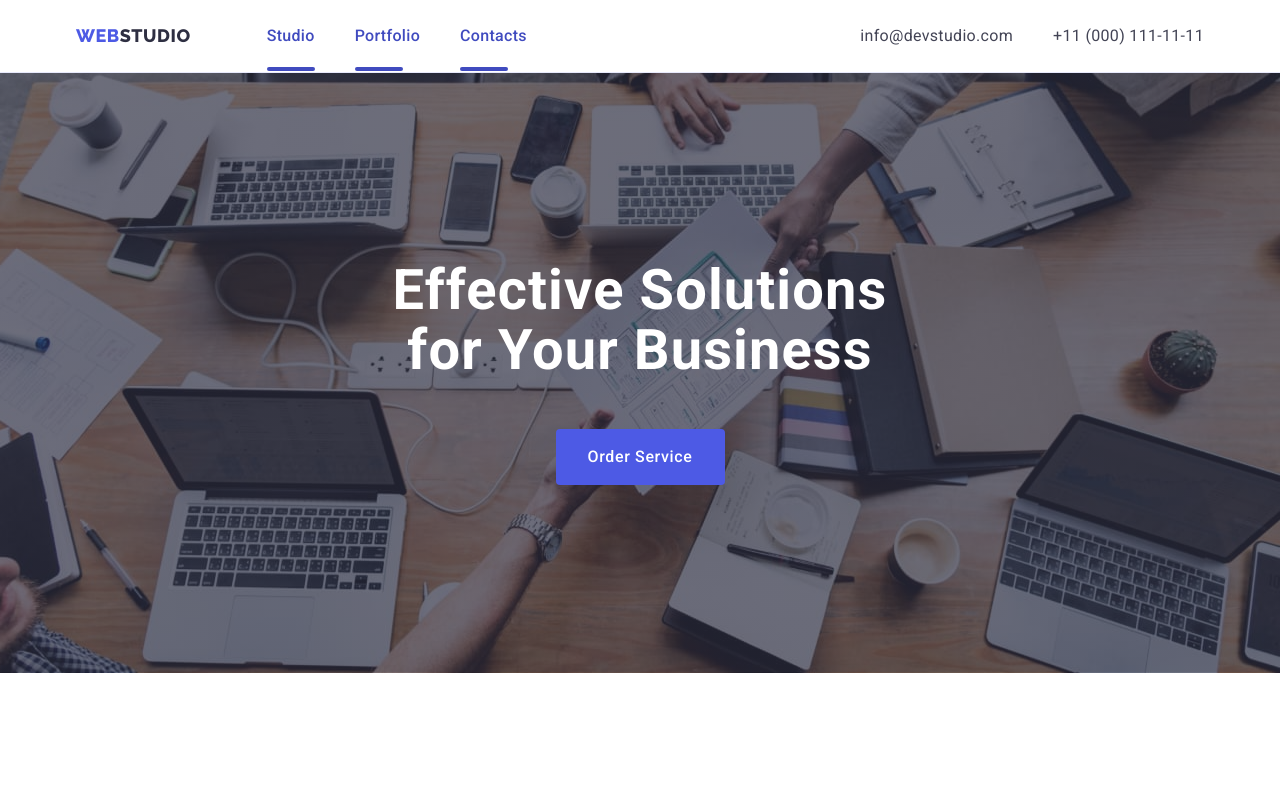
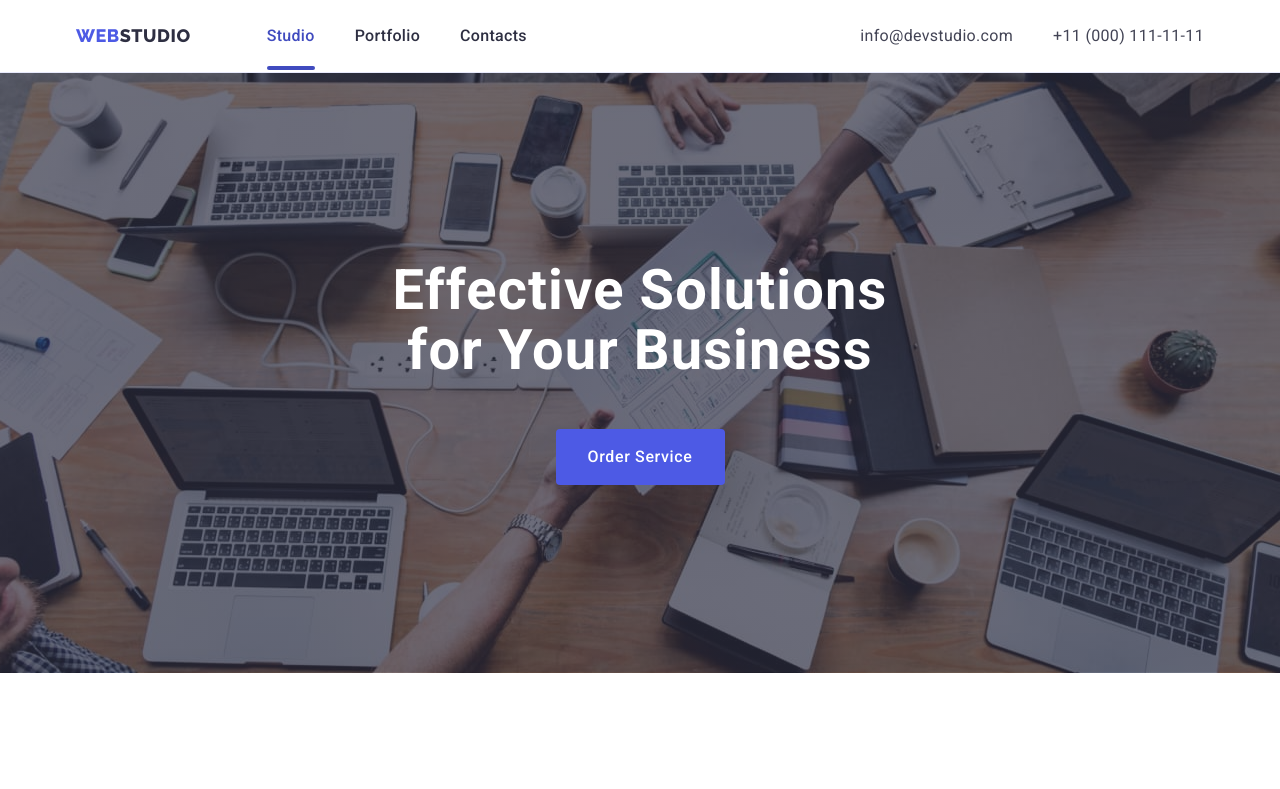
Before and after one commit to LegoAP/goit-markup-hw-04, a plain HTML site: page index.html in a window 1280 px wide. Shown: the top 789 px of the page. Drawn offline with nearby package versions, Linux system fonts and the light colour scheme.

Commit message:
header, images heroy, footer icon

```diff
--- a/css/style.css
+++ b/css/style.css
@@ -129,7 +129,6 @@ address {
 
 .current {
     color: #404BBF;
-    transition: color 250ms cubic-bezier(0.4, 0, 0.2, 1);
     position: relative;
 }
 
@@ -138,15 +137,10 @@ address {
     content: '';
     position: absolute;
     left: 0;
-    width: 48px;
+    width: 100%;
     height: 4px;
     background-color: #404bbf;
     border-radius: 2px;
-    display: block;
-    margin-left: auto;
-    margin-right: auto;
-    margin-top: 20px;
-    margin-bottom: -1px;
     transition: color 250ms cubic-bezier(0.4, 0, 0.2, 1);
     bottom: -1px;
 }
@@ -207,6 +201,7 @@ address {
     background-repeat: no-repeat;
     background-position: center;
     max-width: 1440px;
+    margin: 0 auto;
 
 }
 
@@ -273,11 +268,6 @@ address {
     background: #F4F4FD;
     margin-bottom: 8px;
 
-}
-
-.current {
-    position: relative;
-    color: #404bbf;
 }
 
 .logotype-icon {
@@ -625,7 +615,6 @@ address {
     border-radius: 50%;
     width: 40px;
     height: 40px;
-    padding: 12px;
     transition: background-color 250ms cubic-bezier(0.4, 0, 0.2, 1);
 }
 
--- a/index.html
+++ b/index.html
@@ -30,10 +30,10 @@
                         <a class="page-nav-menu-link current  link" href="./index.html">Studio</a>
                     </li>
                     <li class="page-nav-menu-item">
-                        <a class="page-nav-menu-link current link" href="">Portfolio</a>
+                        <a class="page-nav-menu-link link" href="">Portfolio</a>
                     </li>
                     <li class="page-nav-menu-item">
-                        <a class="page-nav-menu-link current link" href="">Contacts</a>
+                        <a class="page-nav-menu-link link" href="">Contacts</a>
                     </li>
                 </ul>
             </nav>
```
